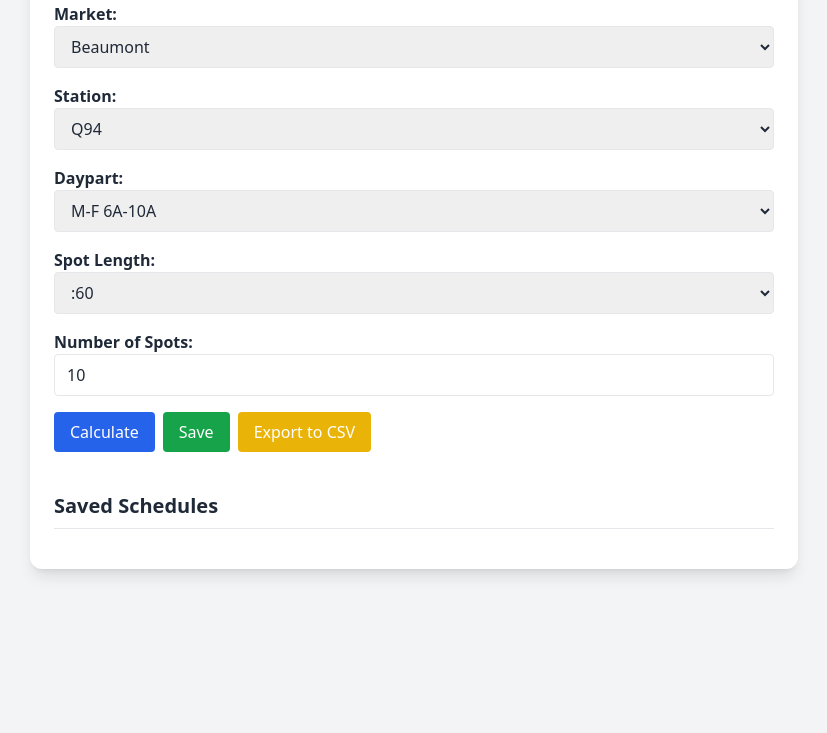
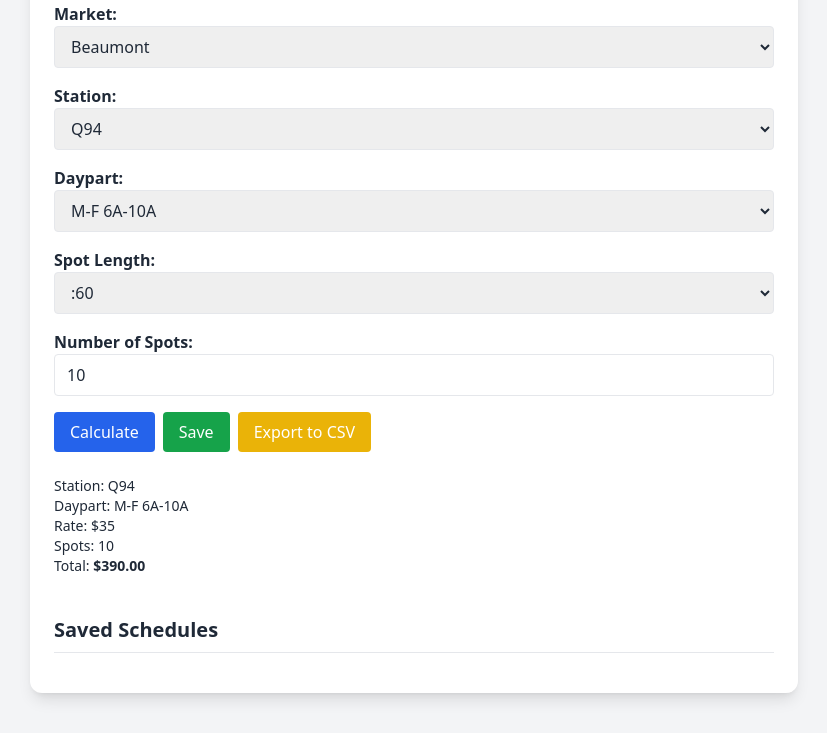
Before and after one commit to MrMcEvans/Radio_Budget_Calculator_BMT, a website: page index.html in a window 1280 px wide. Both pictures are taken after a click on the button "Calculate". Shown: the part 118-851 px from the top of the page, without its empty margins (226-1053 px from the left). Before the commit the page ends 800 px from the top, so only its background shows below. Drawn offline with nearby package versions, Linux system fonts and the light colour scheme.

Commit message:
fixed calculate button

```diff
--- a/index.html
+++ b/index.html
@@ -43,7 +43,7 @@
     <input type="number" id="spots" value="10" min="1" class="border rounded px-3 py-2 mb-4 w-full">
 
     <div class="flex flex-wrap gap-2 mb-6">
-      <button onclick="calculate()" class="bg-blue-600 text-white px-4 py-2 rounded hover:bg-blue-700">Calculate</button>
+      <button onclick="showCalculation()" class="bg-blue-600 text-white px-4 py-2 rounded hover:bg-blue-700">Calculate</button>
       <button onclick="saveResult()" class="bg-green-600 text-white px-4 py-2 rounded hover:bg-green-700">Save</button>
       <button onclick="exportCSV()" class="bg-yellow-500 text-white px-4 py-2 rounded hover:bg-yellow-600">Export to CSV</button>
     </div>
@@ -164,6 +164,12 @@ function calculate() {
     summary: `Station: ${station}<br>Daypart: ${daypart}<br>Rate: $${baseRate}<br>Spots: ${spots}<br>Total: <strong>$${total.toFixed(2)}</strong>`
   };
 }
+function showCalculation() {
+  const result = calculate();
+  if (result) {
+    document.getElementById("output").innerHTML = result.summary;
+  }
+}
 
 function saveResult() {
   const result = calculate();
```
